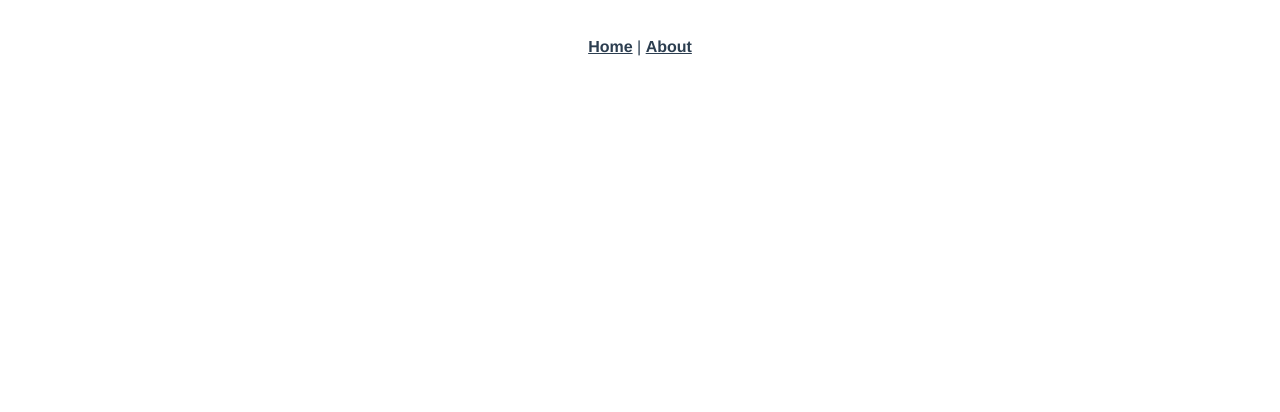
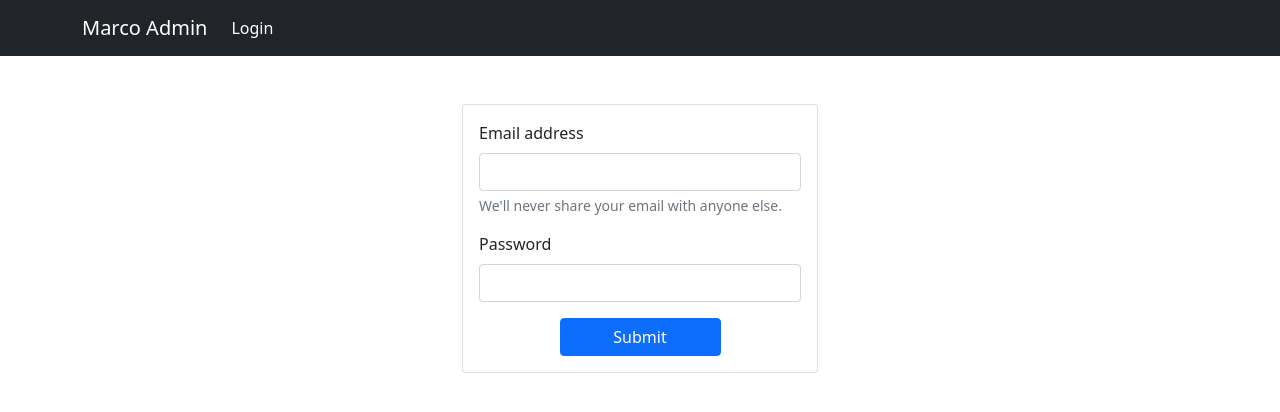
Before and after one commit to vergaraaa/admin-marco, a Vue app: page /login in a window 1280 px wide. Before the commit this address had no page. Shown: the top 412 px of the page. Built offline with nearby package versions, Linux system fonts and the light colour scheme.

Commit message:
Initial changes jiji

```diff
--- a/package.json
+++ b/package.json
@@ -9,7 +9,7 @@
   },
   "dependencies": {
     "core-js": "^3.6.5",
-    "vue": "^3.0.0",
+    "vue": "^3.2.19",
     "vue-router": "^4.0.0-0"
   },
   "devDependencies": {
--- a/public/index.html
+++ b/public/index.html
@@ -6,6 +6,10 @@
         <meta name="viewport" content="width=device-width,initial-scale=1.0">
         <link rel="icon" href="<%= BASE_URL %>favicon.ico">
         <title><%= htmlWebpackPlugin.options.title %></title>
+        <!-- BOOTSTRAP5 -->
+        <link href="https://cdn.jsdelivr.net/npm/bootstrap@5.1.1/dist/css/bootstrap.min.css" rel="stylesheet" integrity="sha384-F3w7mX95PdgyTmZZMECAngseQB83DfGTowi0iMjiWaeVhAn4FJkqJByhZMI3AhiU" crossorigin="anonymous">
+        <!-- BOOTSTRAP ICONS -->
+        <link rel="stylesheet" href="https://cdn.jsdelivr.net/npm/bootstrap-icons@1.5.0/font/bootstrap-icons.css">
     </head>
     <body>
         <noscript>
@@ -13,5 +17,7 @@
         </noscript>
         <div id="app"></div>
         <!-- built files will be auto injected -->
+        <!-- BOOTSTRAP 5 -->
+        <script src="https://cdn.jsdelivr.net/npm/bootstrap@5.1.1/dist/js/bootstrap.bundle.min.js" integrity="sha384-/bQdsTh/da6pkI1MST/rWKFNjaCP5gBSY4sEBT38Q/9RBh9AH40zEOg7Hlq2THRZ" crossorigin="anonymous"></script>
     </body>
 </html>
--- a/src/App.vue
+++ b/src/App.vue
@@ -1,30 +1,22 @@
 <template>
-  <div id="nav">
-    <router-link to="/">Home</router-link> |
-    <router-link to="/about">About</router-link>
-  </div>
-  <router-view/>
+    <div id="nav">
+        <Nav />
+    </div>
+    <router-view/>
 </template>
 
-<style>
-#app {
-  font-family: Avenir, Helvetica, Arial, sans-serif;
-  -webkit-font-smoothing: antialiased;
-  -moz-osx-font-smoothing: grayscale;
-  text-align: center;
-  color: #2c3e50;
+<script>
+import Nav from '@/components/Nav.vue';
+
+export default {
+    components:{
+        Nav
+    }
 }
 
-#nav {
-  padding: 30px;
-}
+</script>
 
-#nav a {
-  font-weight: bold;
-  color: #2c3e50;
-}
 
-#nav a.router-link-exact-active {
-  color: #42b983;
-}
+<style>
+
 </style>
--- a/src/components/HelloWorld.vue
+++ /dev/null
@@ -1,59 +0,0 @@
-<template>
-  <div class="hello">
-    <h1>{{ msg }}</h1>
-    <p>
-      For a guide and recipes on how to configure / customize this project,<br>
-      check out the
-      <a href="https://cli.vuejs.org" target="_blank" rel="noopener">vue-cli documentation</a>.
-    </p>
-    <h3>Installed CLI Plugins</h3>
-    <ul>
-      <li><a href="https://github.com/vuejs/vue-cli/tree/dev/packages/%40vue/cli-plugin-babel" target="_blank" rel="noopener">babel</a></li>
-      <li><a href="https://github.com/vuejs/vue-cli/tree/dev/packages/%40vue/cli-plugin-router" target="_blank" rel="noopener">router</a></li>
-      <li><a href="https://github.com/vuejs/vue-cli/tree/dev/packages/%40vue/cli-plugin-eslint" target="_blank" rel="noopener">eslint</a></li>
-    </ul>
-    <h3>Essential Links</h3>
-    <ul>
-      <li><a href="https://vuejs.org" target="_blank" rel="noopener">Core Docs</a></li>
-      <li><a href="https://forum.vuejs.org" target="_blank" rel="noopener">Forum</a></li>
-      <li><a href="https://chat.vuejs.org" target="_blank" rel="noopener">Community Chat</a></li>
-      <li><a href="https://twitter.com/vuejs" target="_blank" rel="noopener">Twitter</a></li>
-      <li><a href="https://news.vuejs.org" target="_blank" rel="noopener">News</a></li>
-    </ul>
-    <h3>Ecosystem</h3>
-    <ul>
-      <li><a href="https://router.vuejs.org" target="_blank" rel="noopener">vue-router</a></li>
-      <li><a href="https://vuex.vuejs.org" target="_blank" rel="noopener">vuex</a></li>
-      <li><a href="https://github.com/vuejs/vue-devtools#vue-devtools" target="_blank" rel="noopener">vue-devtools</a></li>
-      <li><a href="https://vue-loader.vuejs.org" target="_blank" rel="noopener">vue-loader</a></li>
-      <li><a href="https://github.com/vuejs/awesome-vue" target="_blank" rel="noopener">awesome-vue</a></li>
-    </ul>
-  </div>
-</template>
-
-<script>
-export default {
-  name: 'HelloWorld',
-  props: {
-    msg: String
-  }
-}
-</script>
-
-<!-- Add "scoped" attribute to limit CSS to this component only -->
-<style scoped>
-h3 {
-  margin: 40px 0 0;
-}
-ul {
-  list-style-type: none;
-  padding: 0;
-}
-li {
-  display: inline-block;
-  margin: 0 10px;
-}
-a {
-  color: #42b983;
-}
-</style>
--- /dev/null
+++ b/src/components/Nav.vue
@@ -0,0 +1,47 @@
+<template>
+    <nav class="navbar navbar-expand-lg navbar-dark bg-dark">
+    <div class="container">
+        <router-link class="navbar-brand" :to="{ name: 'Home' }" @click="currentTab = 0">Marco Admin</router-link>
+        <button class="navbar-toggler" type="button" data-bs-toggle="collapse" data-bs-target="#navbarNav" aria-controls="navbarNav" aria-expanded="false" aria-label="Toggle navigation">
+        <span class="navbar-toggler-icon"></span>
+        </button>
+        <div class="collapse navbar-collapse" id="navbarNav">
+            <div class="navbar-nav">
+                <template class="navbar-nav" v-if="token">
+                    <router-link :to="{ name: 'Home' }" class="nav-link" :class="'Home' === $route.name ? 'active': ''">Home</router-link> -->
+                    <router-link :to="{ name: 'About' }" class="nav-link" :class="'About' === $route.name ? 'active': ''">About</router-link> -->
+                    <router-link :to="{ name: 'Login' }" class="nav-link" @click="handleLogout">Logout</router-link>
+                </template>
+                <template class="navbar-nav" v-else>
+                    <router-link :to="{ name: 'Login' }" class="nav-link" :class="'Login' === $route.name ? 'active': ''">Login</router-link>
+                </template>
+
+            </div>
+        </div>
+    </div>
+    </nav>
+</template>
+
+<script>
+export default {
+    name: 'Nav',
+    data(){
+        return{
+            token: localStorage.getItem('token')
+        }
+    },
+    created(){
+        this.token = localStorage.getItem('token');
+    },
+    methods: {
+        handleLogout(){
+            localStorage.removeItem('token');
+            this.$router.go();
+        }
+    }
+}
+</script>
+
+<style>
+
+</style>
--- a/src/router/index.js
+++ b/src/router/index.js
@@ -1,19 +1,26 @@
 import { createRouter, createWebHistory } from 'vue-router'
 import Home from '../views/Home.vue'
+import About from '../views/About.vue'
+import Login from '../views/Login.vue'
 
 const routes = [
     {
         path: '/',
         name: 'Home',
-    component: Home
+        component: Home,
+        meta: { requiresAuth: true },
     },
     {
         path: '/about',
         name: 'About',
-    // route level code-splitting
-    // this generates a separate chunk (about.[hash].js) for this route
-    // which is lazy-loaded when the route is visited.
-    component: () => import(/* webpackChunkName: "about" */ '../views/About.vue')
+        component: About,
+        meta: { requiresAuth: true }
+    },
+    {
+        path: '/login',
+        name: 'Login',
+        component: Login,
+        meta: { requiresUnauth: true }
     }
 ]
 
@@ -22,4 +29,15 @@ const router = createRouter({
     routes
 })
 
+router.beforeEach(async function(to, _, next){
+    const token = localStorage.getItem("token");
+    if (to.meta.requiresAuth && !token) { // Si no esta autenticado
+        next({ name: 'Login' });
+    } else if (to.meta.requiresUnauth && token) { // Si esta atenticado y quiere acceder al login
+        next({ name: 'Home' });
+    } else {
+        next();
+    }
+})
+
 export default router
--- a/src/views/Home.vue
+++ b/src/views/Home.vue
@@ -1,18 +1,12 @@
 <template>
-  <div class="home">
-    <img alt="Vue logo" src="../assets/logo.png">
-    <HelloWorld msg="Welcome to Your Vue.js App"/>
-  </div>
+    <div class="container">
+        <h1>home</h1>
+    </div>
 </template>
 
 <script>
-// @ is an alias to /src
-import HelloWorld from '@/components/HelloWorld.vue'
 
 export default {
-  name: 'Home',
-  components: {
-    HelloWorld
-  }
+    name: 'Home'
 }
 </script>
--- /dev/null
+++ b/src/views/Login.vue
@@ -0,0 +1,72 @@
+<template>
+    <div class="container mt-5">
+        <div v-if="error" class="alert alert-danger alert-dismissible fade show" role="alert">
+            <i class="bi bi-exclamation-triangle-fill me-3"></i>
+            <strong> {{error}}</strong>
+            <button type="button" class="btn-close" data-bs-dismiss="alert" aria-label="Close"></button>
+        </div>
+        <div class="row">
+            <div class="col-md-4 mx-auto">
+                <div class="card">
+                    <div class="card-body">
+                        <form @submit.prevent="handleLogin">
+                            <div class="mb-3">
+                                <label for="exampleInputEmail1" class="form-label">Email address</label>
+                                <input type="email" class="form-control" id="exampleInputEmail1" aria-describedby="emailHelp" v-model="form.email">
+                                <div id="emailHelp" class="form-text">We'll never share your email with anyone else.</div>
+                            </div>
+                            <div class="mb-3">
+                                <label for="exampleInputPassword1" class="form-label">Password</label>
+                                <input type="password" class="form-control" id="exampleInputPassword1" v-model="form.password">
+                            </div>
+                            <div class="d-grid col-6 mx-auto">
+                                <button type="submit" class="btn btn-primary"> Submit</button>
+                            </div>
+                        </form>
+                    </div>
+                </div>
+            </div>
+        </div>
+    </div>
+</template>
+
+<script>
+export default {
+
+    data(){
+        return {
+            form: {
+                email: '',
+                password: ''
+            },
+            error: ''
+        }
+    },
+    methods: {
+        async handleLogin(){
+            const requestOptions = {
+                method: "POST",
+                headers: { "Content-Type": "application/json" },
+                body: JSON.stringify(this.form)
+            };
+            const response = await fetch("https://api-marco.herokuapp.com/api/users/login", requestOptions);
+            const data = await response.json();
+            console.log(data);
+            if(data.token){
+                localStorage.setItem("token", data.token);
+                this.$router.push({ name: 'Home' });
+                this.$router.go();
+            }
+            else{
+                this.error = data.message;
+                this.form.password = '';
+                this.$router.push({ name: 'Login' });
+            }
+        }
+    }
+}
+</script>
+
+<style>
+
+</style>
```
Also changed, not shown: src/views/Register.vue (added). Lines whose indentation alone changed are shown as unchanged.
